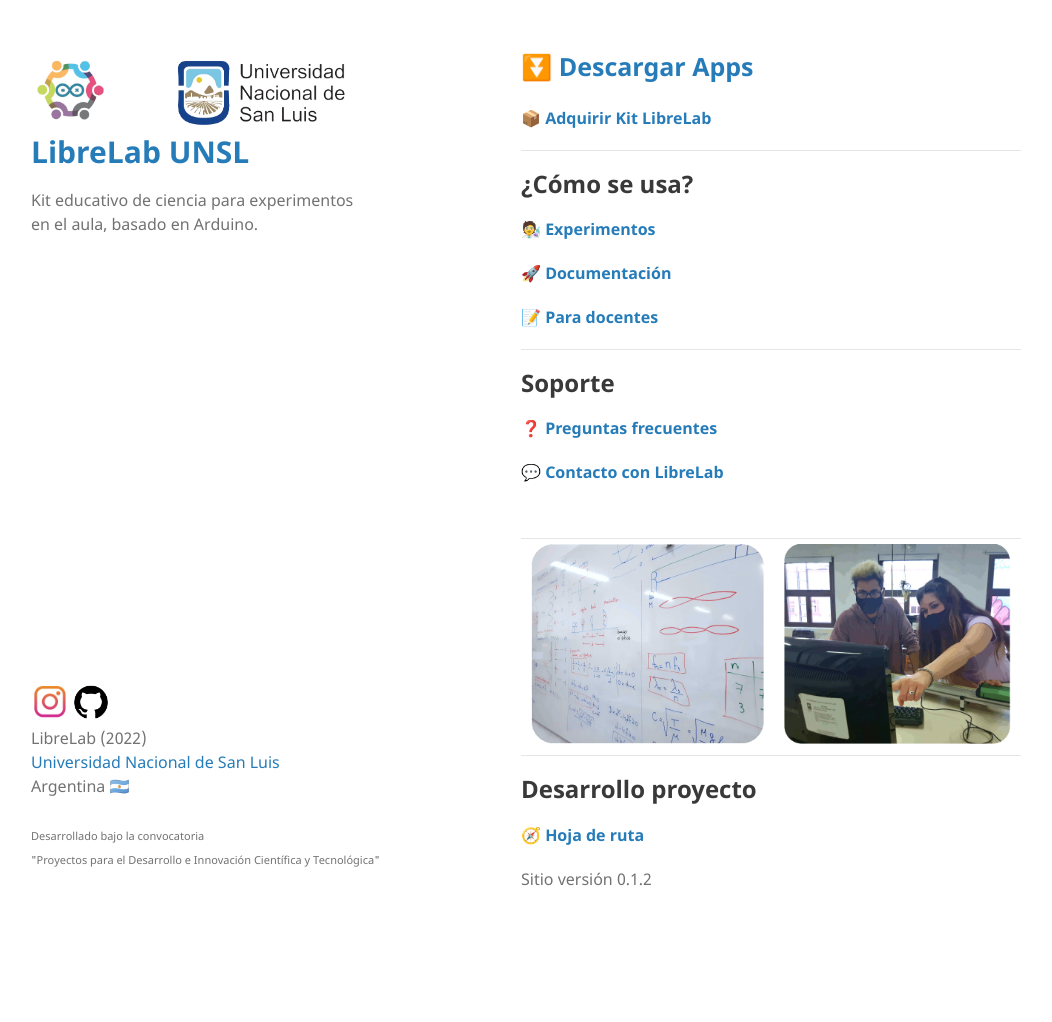
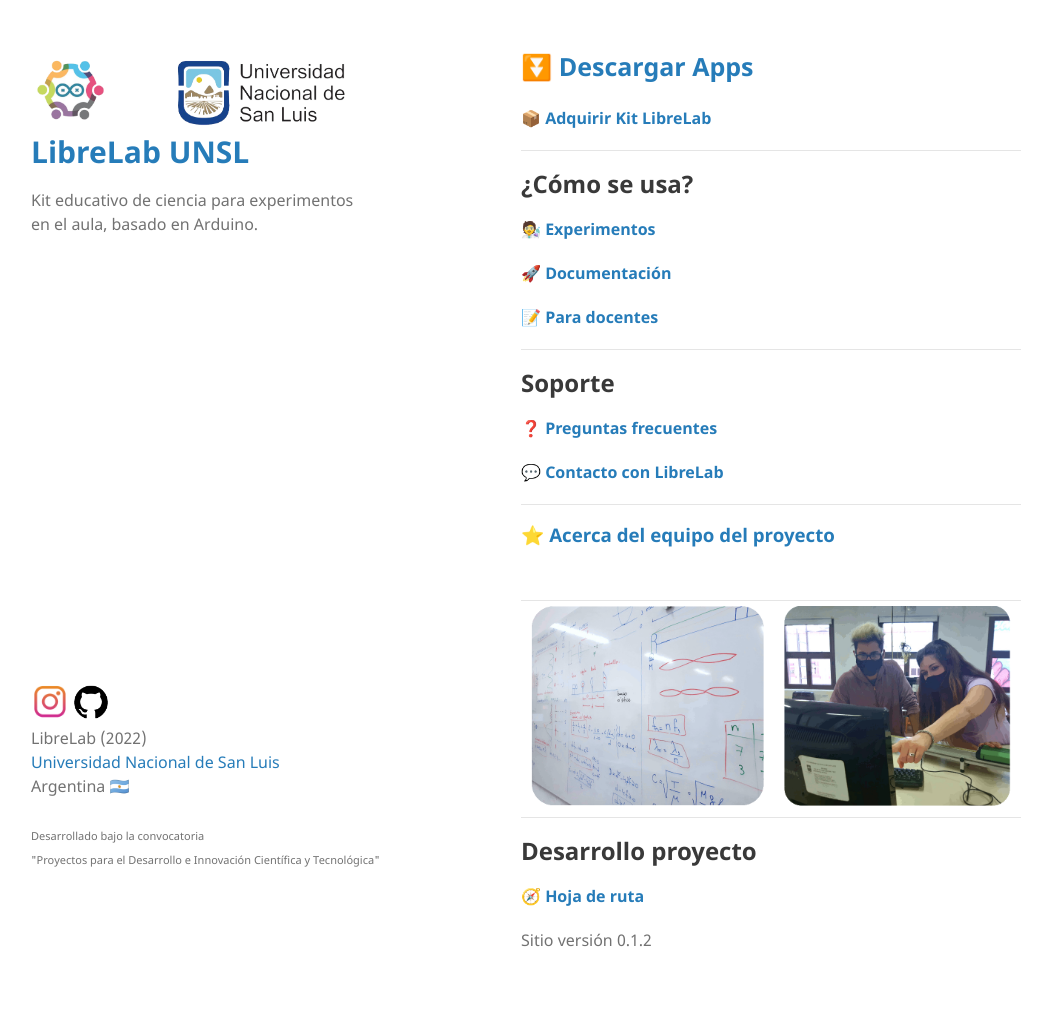
Before and after one commit to labunsl/labunsl.github.io, a Jekyll site: the page built from index.md, in a window 1280 px wide. Shown: the whole page, without its empty margins (69-1121 px from the left). Built offline with Jekyll 4.4.1, drawn with Linux system fonts in a browser that asks for light colours; before the commit the page ends 961 px from its top, so only the background shows below that.

Commit message:
Update index.md

```diff
--- a/index.md
+++ b/index.md
@@ -30,6 +30,10 @@
 
 #### [💬 Contacto con LibreLab](Contacto)
 
+---
+
+### [⭐ Acerca del equipo del proyecto](Equipo)
+
 
 |           |              |
 |-----------|-------------:|
```
